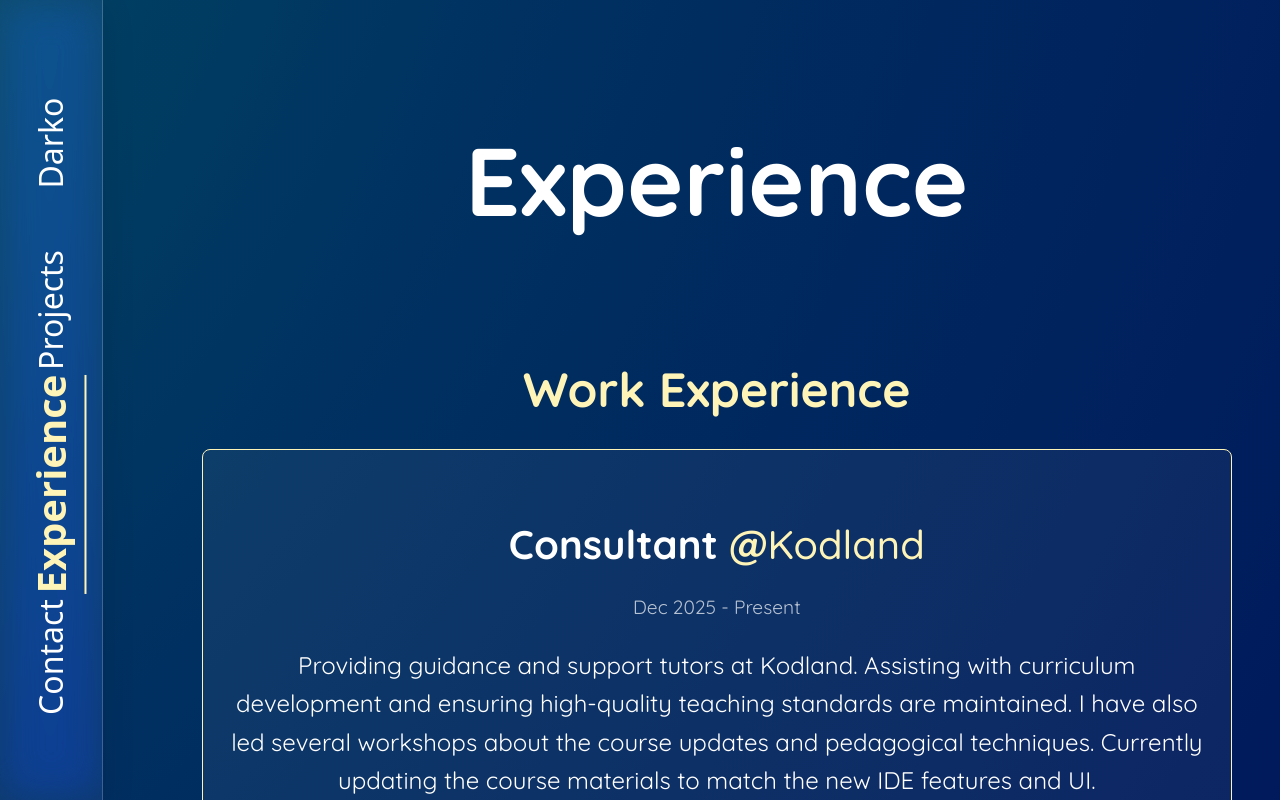
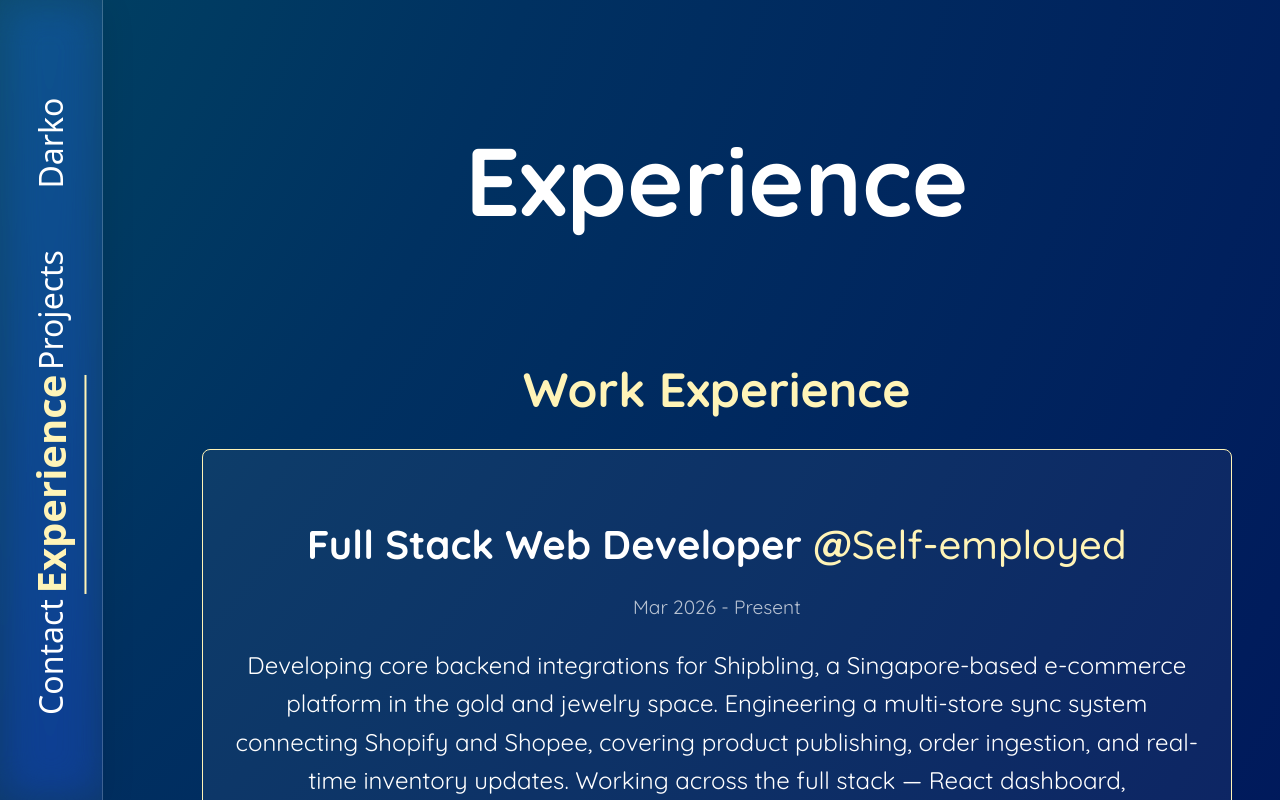
Before and after one commit to darkomihic/portfolio, a Vue app: page / in a window 1280 px wide. Both pictures are taken after a click on the item "Experience". Built offline with nearby package versions, Linux system fonts and the light colour scheme.

Commit message:
Updated Experience and Bio to fit new role

```diff
--- a/src/components/Sections/BioSection.vue
+++ b/src/components/Sections/BioSection.vue
@@ -36,20 +36,21 @@
       <!-- Status Cards -->
       <div class="status-cards">
         <div class="card opportunities">
-          <div class="card-icon">💼</div>
-          <h3>Seeking Opportunities</h3>
+          <div class="card-icon">🤝</div>
+          <h3>Open to Freelance</h3>
           <p>
-            Currently looking for full-time positions and internship opportunities in software development,
-            particularly in web technologies and system design.
+            Currently freelancing full-time, but open to additional freelance opportunities — especially web projects,
+            custom applications, or consulting. Use the <a @click="goToContact" class="contact-link">contact form</a> to reach out and let's see if we're a good fit.
           </p>
         </div>
 
         <div class="card freelance">
-          <div class="card-icon">💻</div>
-          <h3>Available for Projects</h3>
+          <div class="card-icon">🔨</div>
+          <h3>Currently Building</h3>
           <p>
-            Open to freelance work! Need a portfolio, business website, or custom web application?
-            Let's collaborate and bring your ideas to life. Use the <a @click="goToContact" class="contact-link">contact form</a> on this site to get in touch.
+            Working on Shipbling, a Singapore-based e-commerce platform — engineering a multi-store sync system between Shopify and Shopee,
+            covering product publishing, order ingestion, and real-time inventory updates.
+            Also finishing my bachelor's thesis.
           </p>
         </div>
       </div>
--- a/src/components/Sections/ExperienceSection.vue
+++ b/src/components/Sections/ExperienceSection.vue
@@ -56,7 +56,15 @@
 
 <script setup>
 const workExperience = [
-    {
+  {
+    id: 4,
+    title: "Full Stack Web Developer",
+    company: "Self-employed",
+    date: "Mar 2026 - Present",
+    description: "Developing core backend integrations for Shipbling, a Singapore-based e-commerce platform in the gold and jewelry space. Engineering a multi-store sync system connecting Shopify and Shopee, covering product publishing, order ingestion, and real-time inventory updates. Working across the full stack — React dashboard, Node.js/Express API, PostgreSQL — with production deployments on DigitalOcean.",
+    technologies: ["React", "Node.js", "Express", "PostgreSQL", "DigitalOcean"]
+  },
+  {
     id: 3,
     title: "Consultant",
     company: "Kodland",
```
